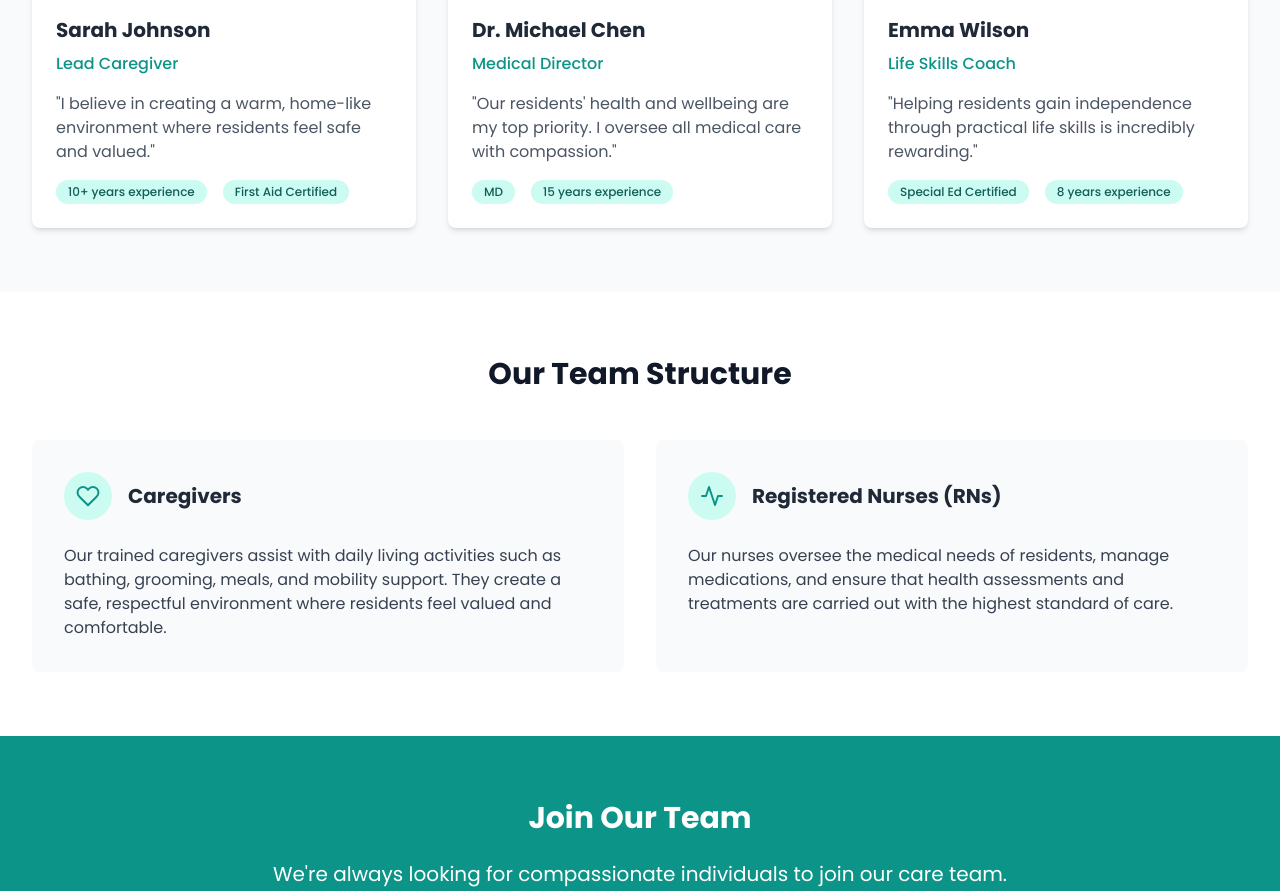
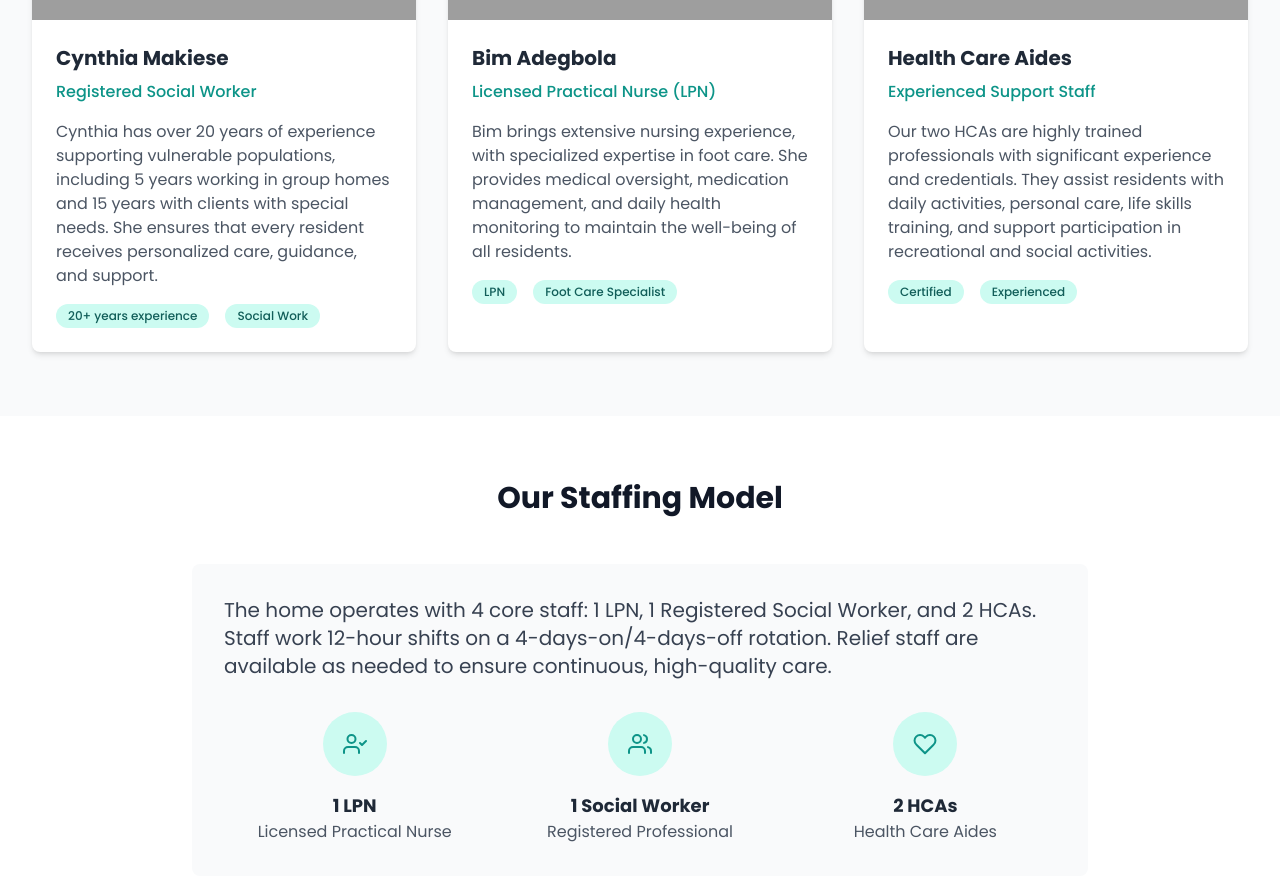
Before and after one commit to cyndi3008parenteau-bot/peacefulhealthcorp., a plain HTML site: page team.html in a window 1280 px wide. Shown: the part 1120-2011 px from the top of the page. Drawn offline with nearby package versions, Linux system fonts and the light colour scheme; grey boxes are pictures that could not be loaded.

Commit message:
Add files via upload

```diff
--- a/team.html
+++ b/team.html
@@ -55,100 +55,99 @@
             <p class="text-xl">Dedicated professionals providing care with dignity and respect</p>
         </div>
     </div>
-
     <!-- Team Introduction -->
     <section class="py-16 bg-white">
         <div class="max-w-7xl mx-auto px-4 sm:px-6 lg:px-8">
             <div class="text-center mb-12">
-                <h2 class="text-3xl font-bold text-gray-900 mb-4">Meet Our Caregivers</h2>
-                <p class="text-xl text-gray-600 max-w-3xl mx-auto">At Peaceful Healthcare Corp, our team is the heart of our home. We are a group of dedicated professionals who bring compassion, expertise, and commitment to every resident we support.</p>
+                <h2 class="text-3xl font-bold text-gray-900 mb-4">Meet Our Professional Team</h2>
+                <p class="text-xl text-gray-600 max-w-3xl mx-auto">At Peaceful Healthcare Corp, our team consists of 4 dedicated professionals: 1 Licensed Practical Nurse (LPN), 1 Registered Social Worker, and 2 Health Care Aides (HCAs) who bring extensive experience and specialized skills to provide exceptional residential care and support services.</p>
             </div>
         </div>
     </section>
-
     <!-- Team Members -->
     <section class="py-16 bg-gray-50">
         <div class="max-w-7xl mx-auto px-4 sm:px-6 lg:px-8">
             <div class="grid md:grid-cols-2 lg:grid-cols-3 gap-8">
-                <!-- Team Member 1 -->
+                <!-- Cynthia Makiese -->
                 <div class="bg-white rounded-lg shadow-md overflow-hidden">
-                    <img src="http://static.photos/people/640x360/401" alt="Caregiver" class="w-full h-64 object-cover">
+                    <img src="http://static.photos/people/640x360/401" alt="Cynthia Makiese" class="w-full h-64 object-cover">
                     <div class="p-6">
-                        <h3 class="text-xl font-bold text-gray-800 mb-2">Sarah Johnson</h3>
-                        <p class="text-teal-600 font-medium mb-4">Lead Caregiver</p>
-                        <p class="text-gray-600 mb-4">"I believe in creating a warm, home-like environment where residents feel safe and valued."</p>
+                        <h3 class="text-xl font-bold text-gray-800 mb-2">Cynthia Makiese</h3>
+                        <p class="text-teal-600 font-medium mb-4">Registered Social Worker</p>
+                        <p class="text-gray-600 mb-4">Cynthia has over 20 years of experience supporting vulnerable populations, including 5 years working in group homes and 15 years with clients with special needs. She ensures that every resident receives personalized care, guidance, and support.</p>
                         <div class="flex space-x-4">
-                            <div class="bg-teal-100 px-3 py-1 rounded-full text-xs font-medium text-teal-800">10+ years experience</div>
-                            <div class="bg-teal-100 px-3 py-1 rounded-full text-xs font-medium text-teal-800">First Aid Certified</div>
+                            <div class="bg-teal-100 px-3 py-1 rounded-full text-xs font-medium text-teal-800">20+ years experience</div>
+                            <div class="bg-teal-100 px-3 py-1 rounded-full text-xs font-medium text-teal-800">Social Work</div>
                         </div>
                     </div>
                 </div>
 
-                <!-- Team Member 2 -->
+                <!-- Bim Adegbola -->
                 <div class="bg-white rounded-lg shadow-md overflow-hidden">
-                    <img src="http://static.photos/people/640x360/402" alt="Registered Nurse" class="w-full h-64 object-cover">
+                    <img src="http://static.photos/people/640x360/402" alt="Bim Adegbola" class="w-full h-64 object-cover">
                     <div class="p-6">
-                        <h3 class="text-xl font-bold text-gray-800 mb-2">Dr. Michael Chen</h3>
-                        <p class="text-teal-600 font-medium mb-4">Medical Director</p>
-                        <p class="text-gray-600 mb-4">"Our residents' health and wellbeing are my top priority. I oversee all medical care with compassion."</p>
+                        <h3 class="text-xl font-bold text-gray-800 mb-2">Bim Adegbola</h3>
+                        <p class="text-teal-600 font-medium mb-4">Licensed Practical Nurse (LPN)</p>
+                        <p class="text-gray-600 mb-4">Bim brings extensive nursing experience, with specialized expertise in foot care. She provides medical oversight, medication management, and daily health monitoring to maintain the well-being of all residents.</p>
                         <div class="flex space-x-4">
-                            <div class="bg-teal-100 px-3 py-1 rounded-full text-xs font-medium text-teal-800">MD</div>
-                            <div class="bg-teal-100 px-3 py-1 rounded-full text-xs font-medium text-teal-800">15 years experience</div>
+                            <div class="bg-teal-100 px-3 py-1 rounded-full text-xs font-medium text-teal-800">LPN</div>
+                            <div class="bg-teal-100 px-3 py-1 rounded-full text-xs font-medium text-teal-800">Foot Care Specialist</div>
                         </div>
                     </div>
                 </div>
 
-                <!-- Team Member 3 -->
+                <!-- Health Care Aides -->
                 <div class="bg-white rounded-lg shadow-md overflow-hidden">
-                    <img src="http://static.photos/people/640x360/403" alt="Support Staff" class="w-full h-64 object-cover">
+                    <img src="http://static.photos/people/640x360/403" alt="Health Care Aides" class="w-full h-64 object-cover">
                     <div class="p-6">
-                        <h3 class="text-xl font-bold text-gray-800 mb-2">Emma Wilson</h3>
-                        <p class="text-teal-600 font-medium mb-4">Life Skills Coach</p>
-                        <p class="text-gray-600 mb-4">"Helping residents gain independence through practical life skills is incredibly rewarding."</p>
+                        <h3 class="text-xl font-bold text-gray-800 mb-2">Health Care Aides</h3>
+                        <p class="text-teal-600 font-medium mb-4">Experienced Support Staff</p>
+                        <p class="text-gray-600 mb-4">Our two HCAs are highly trained professionals with significant experience and credentials. They assist residents with daily activities, personal care, life skills training, and support participation in recreational and social activities.</p>
                         <div class="flex space-x-4">
-                            <div class="bg-teal-100 px-3 py-1 rounded-full text-xs font-medium text-teal-800">Special Ed Certified</div>
-                            <div class="bg-teal-100 px-3 py-1 rounded-full text-xs font-medium text-teal-800">8 years experience</div>
+                            <div class="bg-teal-100 px-3 py-1 rounded-full text-xs font-medium text-teal-800">Certified</div>
+                            <div class="bg-teal-100 px-3 py-1 rounded-full text-xs font-medium text-teal-800">Experienced</div>
                         </div>
                     </div>
                 </div>
             </div>
         </div>
     </section>
-
-    <!-- Team Departments -->
+    <!-- Staffing Model -->
     <section class="py-16 bg-white">
         <div class="max-w-7xl mx-auto px-4 sm:px-6 lg:px-8">
             <div class="text-center mb-12">
-                <h2 class="text-3xl font-bold text-gray-900 mb-4">Our Team Structure</h2>
+                <h2 class="text-3xl font-bold text-gray-900 mb-4">Our Staffing Model</h2>
             </div>
 
-            <div class="grid md:grid-cols-2 gap-8">
-                <!-- Department 1 -->
-                <div class="bg-gray-50 rounded-lg p-8">
-                    <div class="flex items-center mb-6">
-                        <div class="bg-teal-100 w-12 h-12 rounded-full flex items-center justify-center mr-4">
+            <div class="max-w-4xl mx-auto bg-gray-50 rounded-lg p-8">
+                <p class="text-xl text-gray-700 mb-6">The home operates with 4 core staff: 1 LPN, 1 Registered Social Worker, and 2 HCAs. Staff work 12-hour shifts on a 4-days-on/4-days-off rotation. Relief staff are available as needed to ensure continuous, high-quality care.</p>
+                <div class="grid md:grid-cols-3 gap-6 mt-8">
+                    <div class="text-center">
+                        <div class="bg-teal-100 w-16 h-16 rounded-full flex items-center justify-center mx-auto mb-4">
+                            <i data-feather="user-check" class="text-teal-600"></i>
+                        </div>
+                        <h3 class="text-lg font-bold text-gray-800">1 LPN</h3>
+                        <p class="text-gray-600">Licensed Practical Nurse</p>
+                    </div>
+                    <div class="text-center">
+                        <div class="bg-teal-100 w-16 h-16 rounded-full flex items-center justify-center mx-auto mb-4">
+                            <i data-feather="users" class="text-teal-600"></i>
+                        </div>
+                        <h3 class="text-lg font-bold text-gray-800">1 Social Worker</h3>
+                        <p class="text-gray-600">Registered Professional</p>
+                    </div>
+                    <div class="text-center">
+                        <div class="bg-teal-100 w-16 h-16 rounded-full flex items-center justify-center mx-auto mb-4">
                             <i data-feather="heart" class="text-teal-600"></i>
                         </div>
-                        <h3 class="text-xl font-bold text-gray-800">Caregivers</h3>
+                        <h3 class="text-lg font-bold text-gray-800">2 HCAs</h3>
+                        <p class="text-gray-600">Health Care Aides</p>
                     </div>
-                    <p class="text-gray-700">Our trained caregivers assist with daily living activities such as bathing, grooming, meals, and mobility support. They create a safe, respectful environment where residents feel valued and comfortable.</p>
-                </div>
-
-                <!-- Department 2 -->
-                <div class="bg-gray-50 rounded-lg p-8">
-                    <div class="flex items-center mb-6">
-                        <div class="bg-teal-100 w-12 h-12 rounded-full flex items-center justify-center mr-4">
-                            <i data-feather="activity" class="text-teal-600"></i>
-                        </div>
-                        <h3 class="text-xl font-bold text-gray-800">Registered Nurses (RNs)</h3>
-                    </div>
-                    <p class="text-gray-700">Our nurses oversee the medical needs of residents, manage medications, and ensure that health assessments and treatments are carried out with the highest standard of care.</p>
                 </div>
             </div>
         </div>
     </section>
-
-    <!-- Call to Action -->
+<!-- Call to Action -->
     <section class="py-16 bg-teal-600 text-white">
         <div class="max-w-7xl mx-auto px-4 sm:px-6 lg:px-8 text-center">
             <h2 class="text-3xl font-bold mb-6">Join Our Team</h2>
```
Also changed, not shown: about.html (+7 -7 lines), gitattributes.html (added, +38 -0 lines), index.html (+14 -44 lines), services.html (+2 -2 lines), style.html (added, +28 -0 lines).
